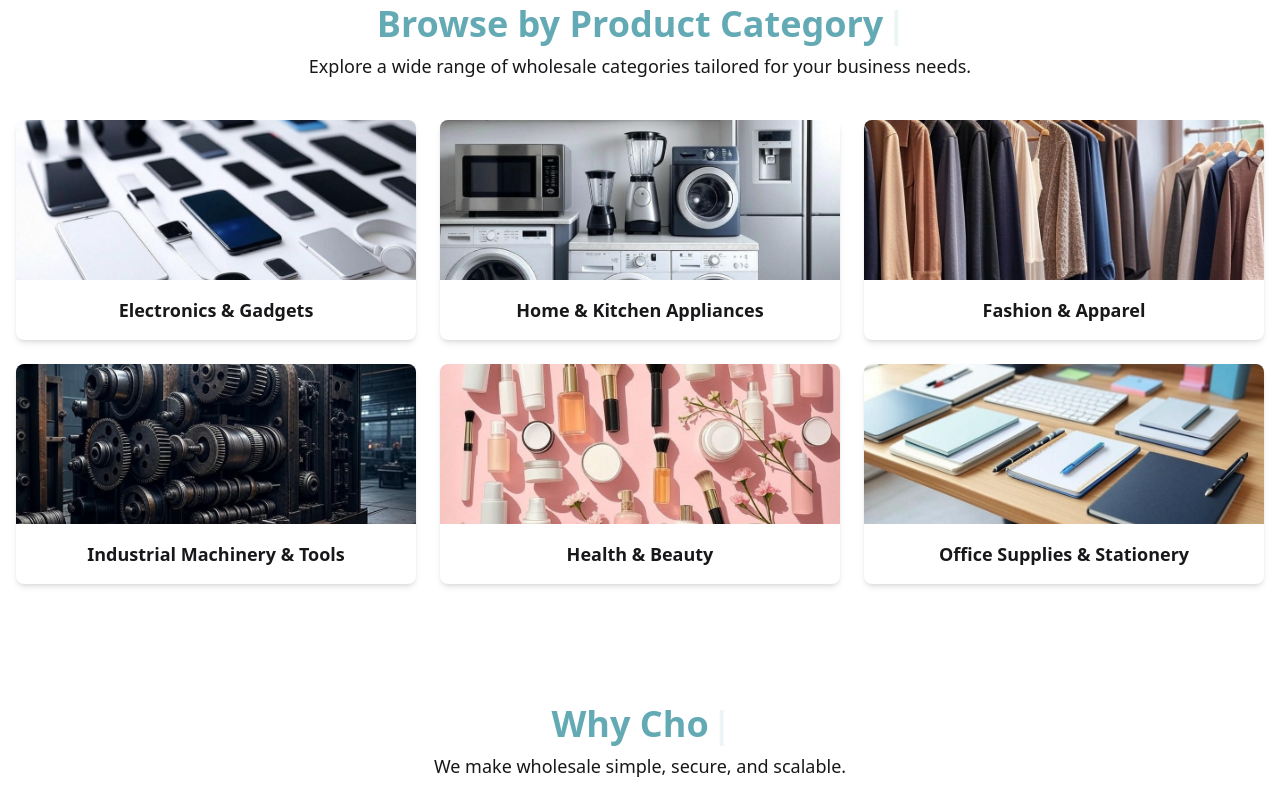
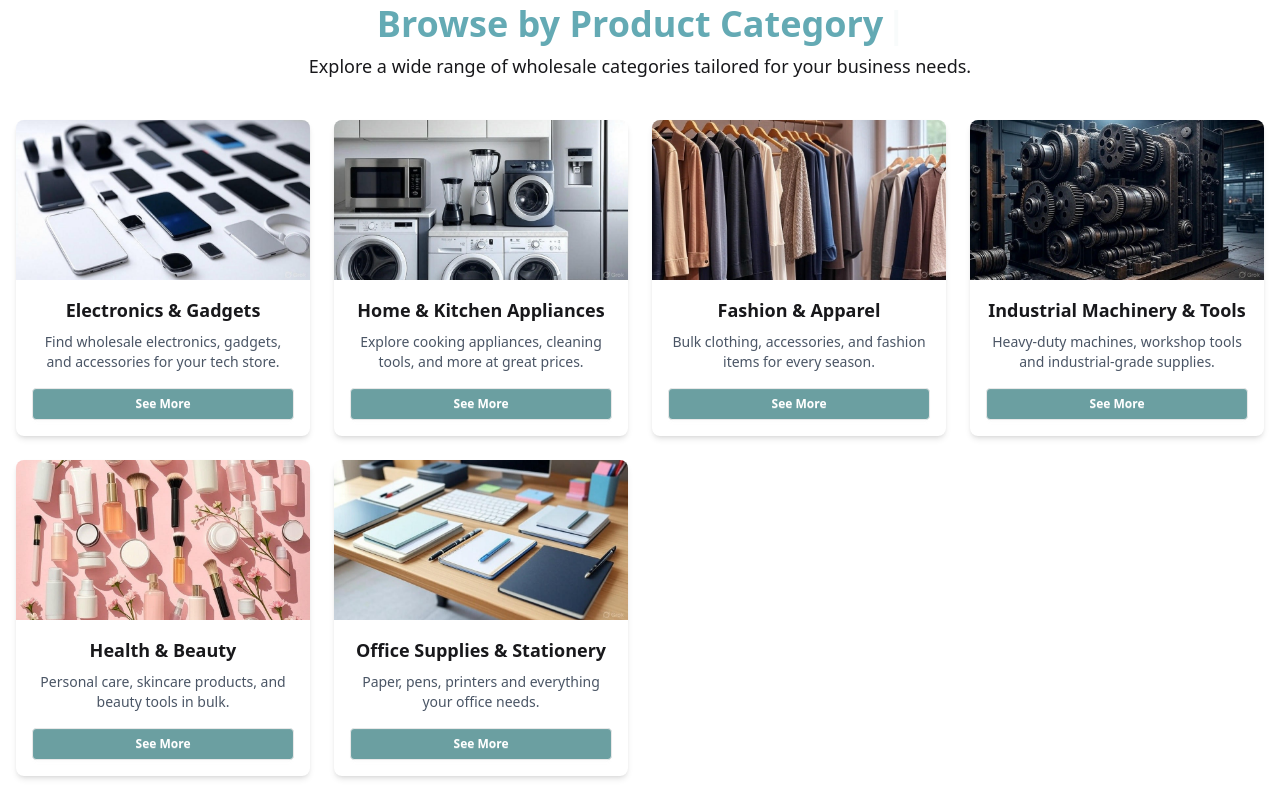
Before and after one commit to Sadia126/Rupshas, a React (Vite) app: page / in a window 1280 px wide. Shown: the part 700-1500 px from the top of the page. Built offline with nearby package versions, Linux system fonts and the light colour scheme; no server answers.

Commit message:
Update product category section

```diff
--- a/src/Pages/CategoryProducts/CategoryProducts.jsx
+++ b/src/Pages/CategoryProducts/CategoryProducts.jsx
@@ -3,6 +3,7 @@ import { useParams, useNavigate } from "react-router-dom";
 import SectionTitle from "../../Components/SectionTitle/SectionTitle";
 import { FaStar, FaRegStar } from "react-icons/fa";
 import useTitle from "../../Hooks/useTitle";
+import Loading from "../../Components/Loading/Loading";
 
 const CategoryProducts = () => {
     useTitle("Category Products");
@@ -49,9 +50,7 @@ const CategoryProducts = () => {
       />
 
       {products.length === 0 ? (
-        <p className="text-center text-gray-500 mt-10">
-          No products found in this category.
-        </p>
+        <Loading></Loading>
       ) : (
         <div className="grid grid-cols-1 sm:grid-cols-2 md:grid-cols-3 gap-6">
           {products.map((product) => (
--- a/src/Pages/Home/Category/Category.jsx
+++ b/src/Pages/Home/Category/Category.jsx
@@ -1,6 +1,8 @@
 import React from "react";
 import { useNavigate } from "react-router-dom";
 import SectionTitle from "../../../Components/SectionTitle/SectionTitle";
+
+// Images
 import category1 from "../../../assets/Category/category1.jpg";
 import category2 from "../../../assets/Category/category2.jpg";
 import category3 from "../../../assets/Category/category3.jpg";
@@ -8,30 +10,37 @@ import category4 from "../../../assets/Category/category4.jpg";
 import category5 from "../../../assets/Category/category5.jpg";
 import category6 from "../../../assets/Category/category6.jpg";
 
+// Category data with short descriptions
 const categories = [
   {
     name: "Electronics & Gadgets",
     image: category1,
+    description: "Find wholesale electronics, gadgets, and accessories for your tech store.",
   },
   {
     name: "Home & Kitchen Appliances",
     image: category2,
+    description: "Explore cooking appliances, cleaning tools, and more at great prices.",
   },
   {
     name: "Fashion & Apparel",
     image: category3,
+    description: "Bulk clothing, accessories, and fashion items for every season.",
   },
   {
     name: "Industrial Machinery & Tools",
     image: category4,
+    description: "Heavy-duty machines, workshop tools and industrial-grade supplies.",
   },
   {
     name: "Health & Beauty",
     image: category5,
+    description: "Personal care, skincare products, and beauty tools in bulk.",
   },
   {
     name: "Office Supplies & Stationery",
     image: category6,
+    description: "Paper, pens, printers and everything your office needs.",
   },
 ];
 
@@ -39,10 +48,7 @@ const Category = () => {
   const navigate = useNavigate();
 
   const handleCategoryClick = (name) => {
-    const categorySlug = name
-      .toLowerCase()
-
-      .replace(/\s+/g, "-");
+    const categorySlug = name.toLowerCase().replace(/\s+/g, "-");
     navigate(`/category/${categorySlug}`);
   };
 
@@ -53,21 +59,28 @@ const Category = () => {
         subtitle="Explore a wide range of wholesale categories tailored for your business needs."
       />
 
-      <div className="grid grid-cols-1 sm:grid-cols-2 md:grid-cols-3 gap-6">
+      <div className="grid grid-cols-1 sm:grid-cols-2 lg:grid-cols-4 gap-6">
         {categories.map((category, index) => (
           <div
             key={index}
-            onClick={() => handleCategoryClick(category.name)}
-           className="cursor-pointer bg-white shadow-md hover:shadow-lg rounded-lg overflow-hidden transform transition duration-300 hover:-translate-y-1 hover:scale-105"
-
+            className="flex flex-col bg-white shadow-md hover:shadow-lg rounded-lg overflow-hidden transition duration-300 hover:-translate-y-1"
           >
             <img
               src={category.image}
               alt={category.name}
               className="w-full h-40 object-cover"
             />
-            <div className="p-4 text-center">
-              <h3 className="text-lg font-semibold">{category.name}</h3>
+            <div className="flex flex-col justify-between flex-1 p-4">
+              <div>
+                <h3 className="text-lg font-semibold mb-2 text-center">{category.name}</h3>
+                <p className="text-sm text-gray-600 text-center mb-4">{category.description}</p>
+              </div>
+              <button
+                onClick={() => handleCategoryClick(category.name)}
+                className="mt-auto btn btn-sm bg-[#6b9fa1] hover:bg-[#92d6d8] text-white"
+              >
+                See More
+              </button>
             </div>
           </div>
         ))}
```
